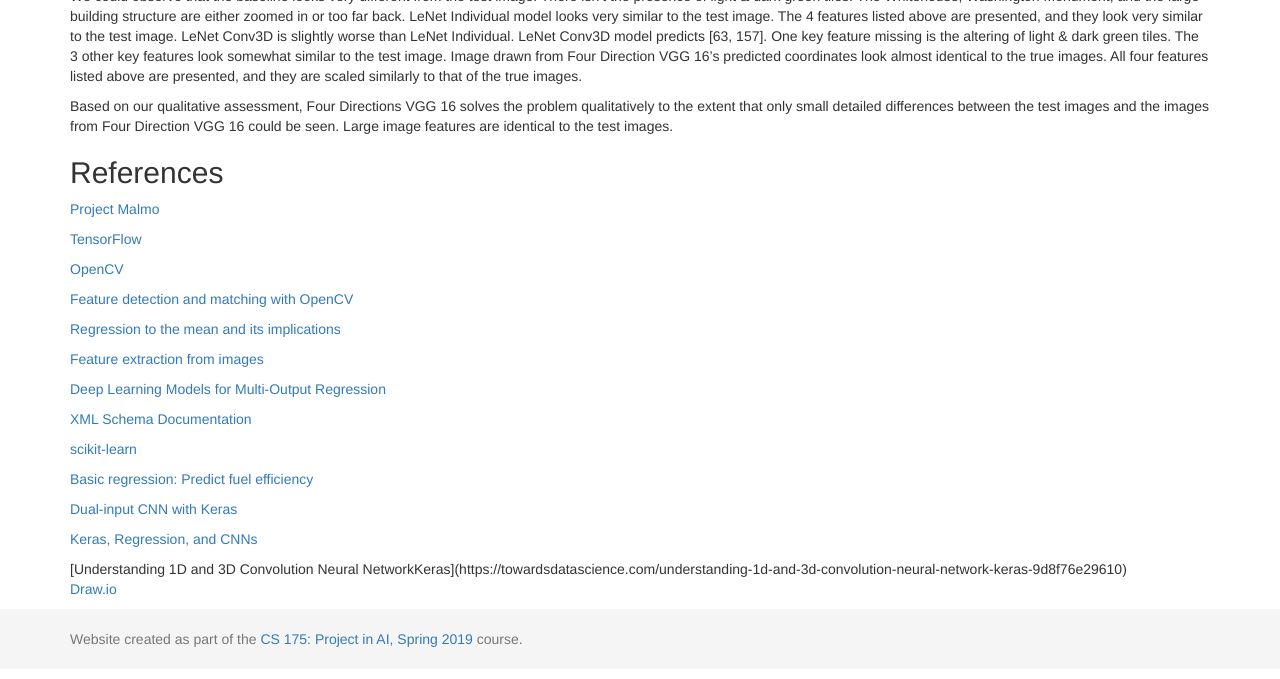
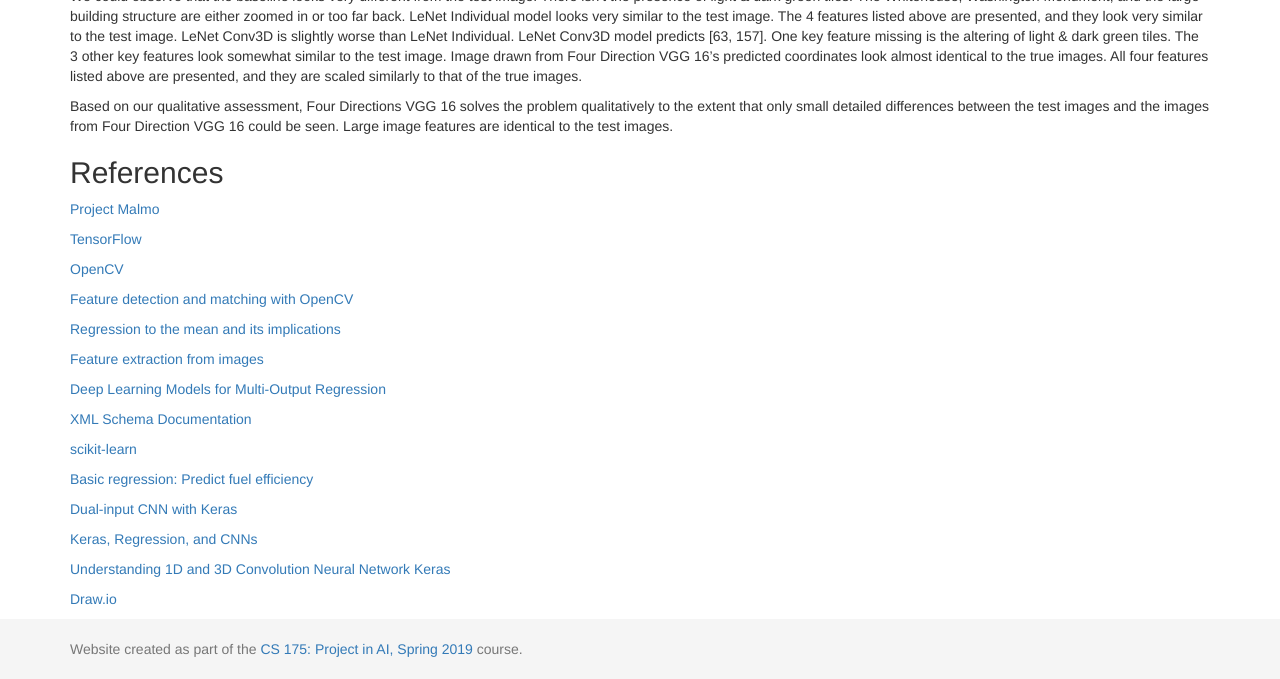
Before and after one commit to TracyZhangyr/Minecraft-Geolocator, a Jekyll site: the page built from docs/final.md, in a window 1280 px wide and 900 px high, scrolled down 6865 px, cut to the strip 221-900 px from the top of the window. Built offline with Jekyll 4.4.1, drawn with Linux system fonts in a browser that asks for light colours.

Commit message:
redo cuz 1 link broken

```diff
--- a/docs/final.md
+++ b/docs/final.md
@@ -140,6 +140,6 @@ Based on our qualitative assessment, Four Directions VGG 16 solves the problem q
 
 [Keras, Regression, and CNNs](https://www.pyimagesearch.com/2019/01/28/keras-regression-and-cnns/)
 
-[Understanding 1D and 3D Convolution Neural Network | Keras](https://towardsdatascience.com/understanding-1d-and-3d-convolution-neural-network-keras-9d8f76e29610)
+[Understanding 1D and 3D Convolution Neural Network Keras](https://towardsdatascience.com/understanding-1d-and-3d-convolution-neural-network-keras-9d8f76e29610)
 
 [Draw.io](draw.io)
```
